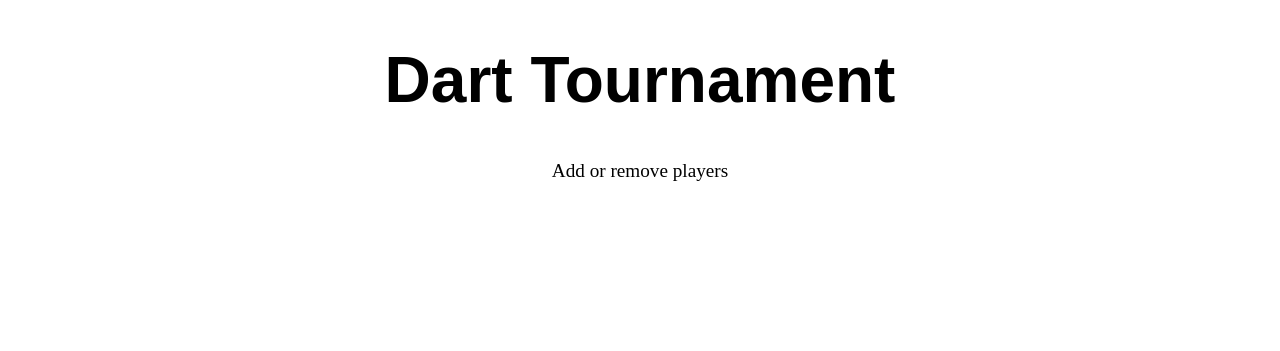
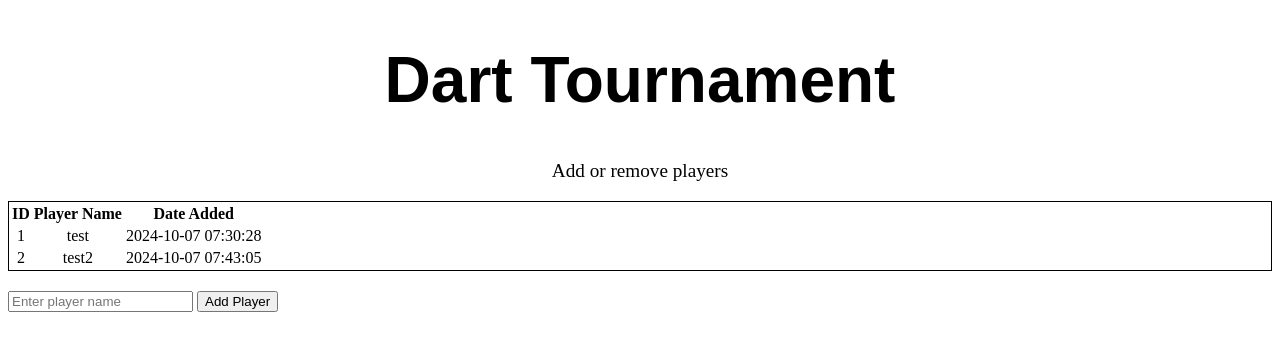
Before and after one commit to Fubiii11/Dart_tournament, a Flask app: page / in a window 1280 px wide. Shown: the top 351 px of the page. Run offline with Flask 3, Linux system fonts and the light colour scheme.

Commit message:
added the database for the players

```diff
--- a/app.py
+++ b/app.py
@@ -14,16 +14,28 @@ class Dart(db.Model):
     def __repr__(self):
         return "<Player %r>" % self.player
 
-with app.app_context():
-    db.create_all()
-
-# Store the list of players in memory (eventually, you can store this in a database)
-players = []
+# This was to initially create the database
+#with app.app_context():
+#    db.create_all()
 
 # Home page route
 @app.route('/', methods=['GET', 'POST'])
 def index():
-    return render_template("index.html")
+    if request.method == "POST":
+        player_content = request.form["player"]
+        new_player = Dart(player=player_content)
+
+        try:
+            db.session.add(new_player)
+            db.session.commit()
+            return redirect("/")
+
+        except:
+            return "There was an issue adding this player"
+
+    else:
+        players = Dart.query.order_by(Dart.date_created).all()
+        return render_template("index.html", players=players)
 
 if __name__ == '__main__':
     app.run(debug=True)
--- a/static/css/styles.css
+++ b/static/css/styles.css
@@ -1,3 +1,4 @@
 .title{margin-inline: auto; max-width: fit-content; font-family: fantasy; font-size: 5vw;}
 .center_text{margin-inline: auto; max-width: fit-content; font-size: 1.5vw;}
 .name_field{text-align: center; display: block; margin: 0 auto; width: 25vw; padding: 10px; font-size: 2vw; }
+.player_table{border: 1px solid black;text-align: center; display: block;}
--- a/templates/index.html
+++ b/templates/index.html
@@ -7,9 +7,38 @@
     <title>Dart Tournament</title>
 </head>
 <body>
-    <h1 class="title">Dart Tournament</h1>
-    <p class="center_text">Add or remove players</p>
+    <div class="content">
+        <h1 class="title">Dart Tournament</h1>
+        <p class="center_text">Add or remove players</p>
 
+        <!-- Player table -->
+         <table class="player_table">
+            <thead>
+                <tr>
+                    <th>ID</th>
+                    <th>Player Name</th>
+                    <th>Date Added</th>
+                </tr>
+            </thead>
+            <tbody>
+                <!-- Loop through all players in the database and diplay them-->
+                 {% for player in players %}
+                 <tr>
+                    <td>{{ player.id }}</td>
+                    <td>{{ player.player }}</td>
+                    <td>{{ player.date_created.strftime('%Y-%m-%d %H:%M:%S') }}</td>
+                 </tr>
+                 {% endfor %}
+            </tbody>
+         </table>
+
+    </div>
+
+    <!-- Add player form -->
+    <form action="/" method="POST" style="margin-top: 20px;">
+        <input type="text" name="player" id="player" placeholder="Enter player name" required>
+        <input type="submit" value="Add Player">
+    </form>
 
 
 </body>
```
Also changed, not shown: instance/test.db, 1 other file.
